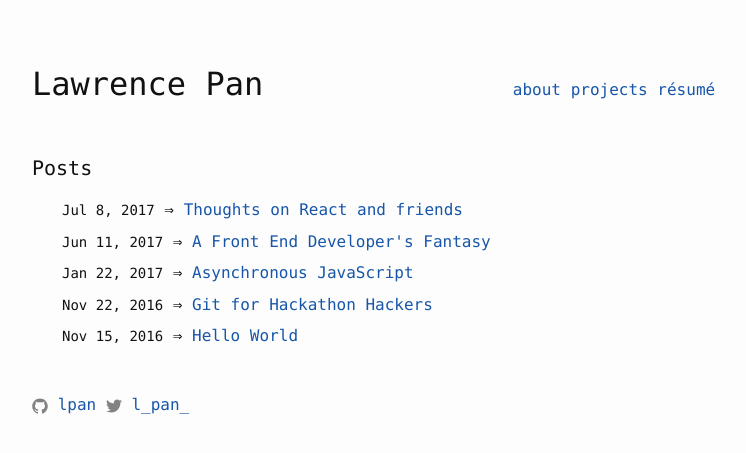
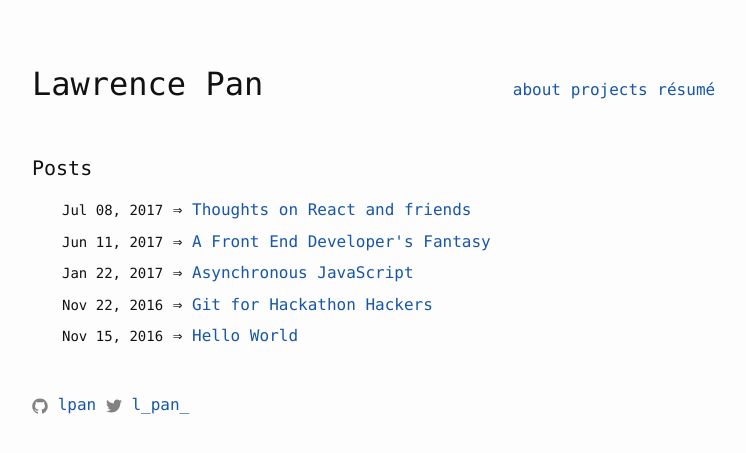
Before and after one commit to lpan/lpan.github.io, a Jekyll site: the page built from index.html, in a window 1280 px wide. Shown: the top 453 px of the page, without its empty margins (238-984 px from the left). Built offline with Jekyll 4.4.1, drawn with Linux system fonts in a browser that asks for light colours.

Commit message:
same day length

```diff
--- a/index.html
+++ b/index.html
@@ -9,7 +9,7 @@ layout: default
   <ul class="post-list">
     {% for post in site.posts %}
       <li>
-        <span class="post-meta">{{ post.date | date: "%b %-d, %Y" }}</span>
+        <span class="post-meta">{{ post.date | date: "%b %d, %Y" }}</span>
 
         <br class="post-break">
 
```
